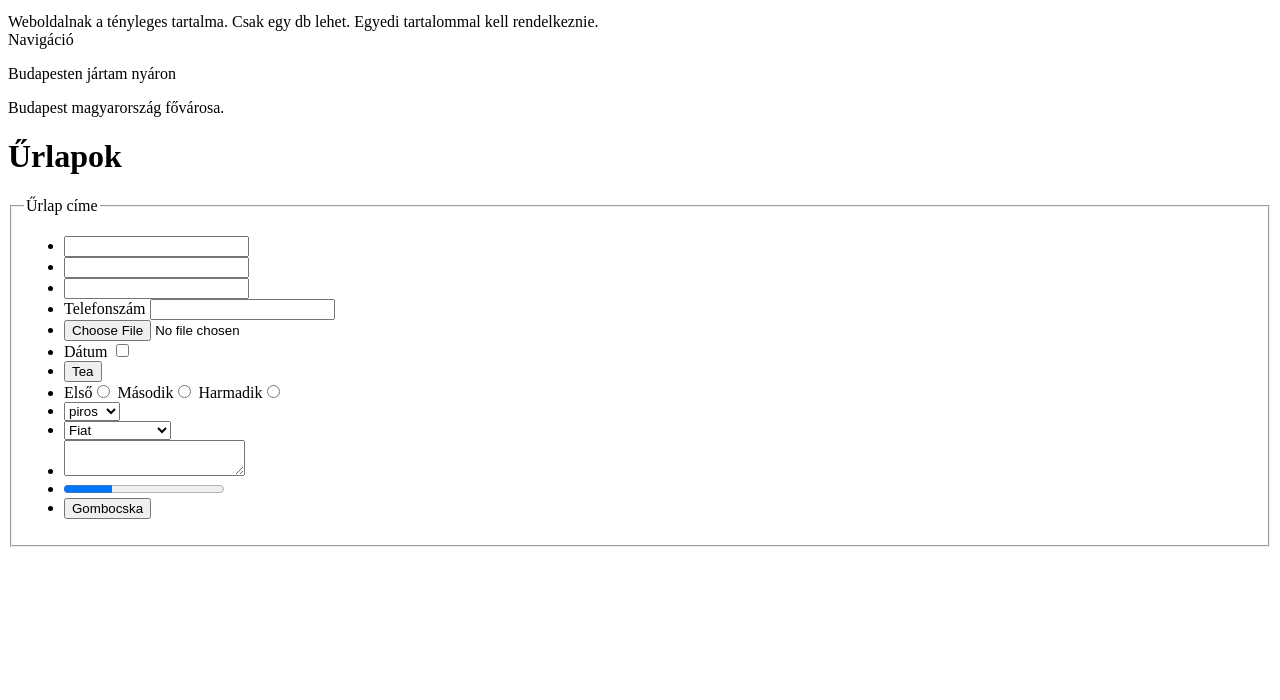
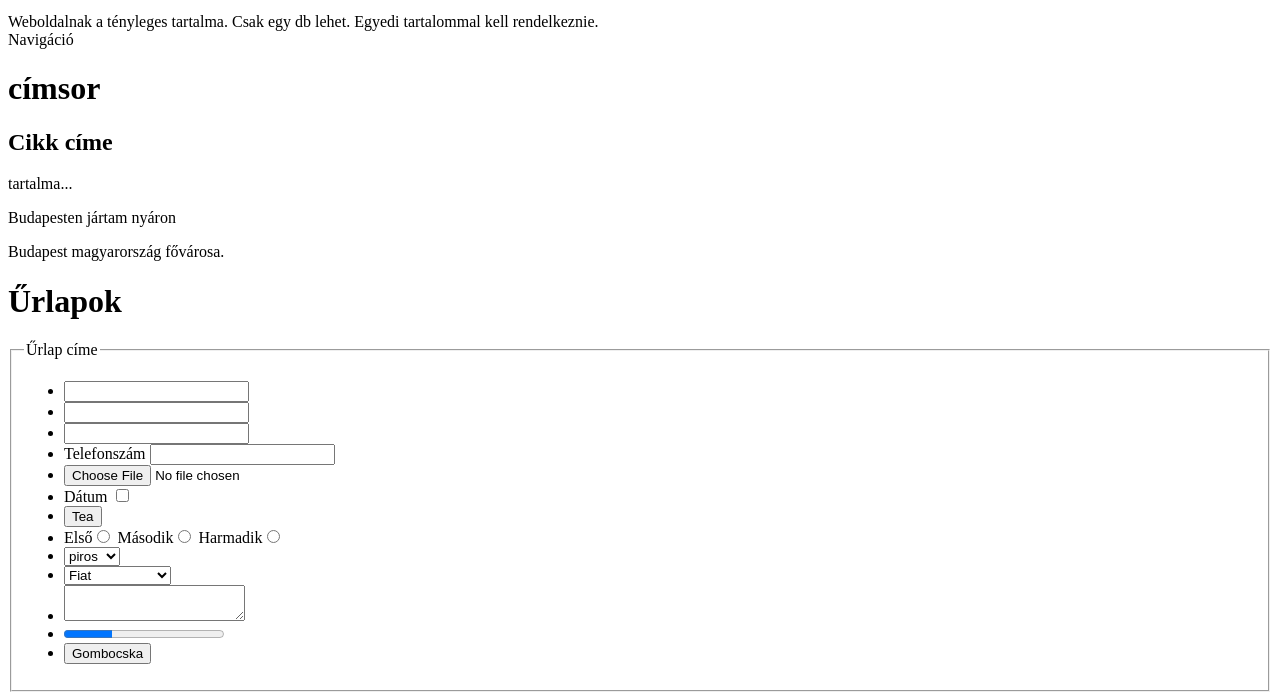
Before and after one commit to IllyesBenedek/Html_Css_alapwiszg-rak-sz-l-s, a plain HTML site: page index.html in a window 1280 px wide. Shown: the part 946-1646 px from the top of the page. Before the commit the page ends 1501 px from the top, so only its background shows below. Drawn offline with Linux system fonts and the light colour scheme.

Commit message:
Update index.html

```diff
--- a/index.html
+++ b/index.html
@@ -91,8 +91,11 @@
         Navigáció
     </nav>
 
+    <h1>címsor</h1>
+
     <article>
-
+        <h2>Cikk címe</h2>
+        <p>tartalma...</p>
     </article>
 
     <p>Budapesten jártam nyáron</p>
```
